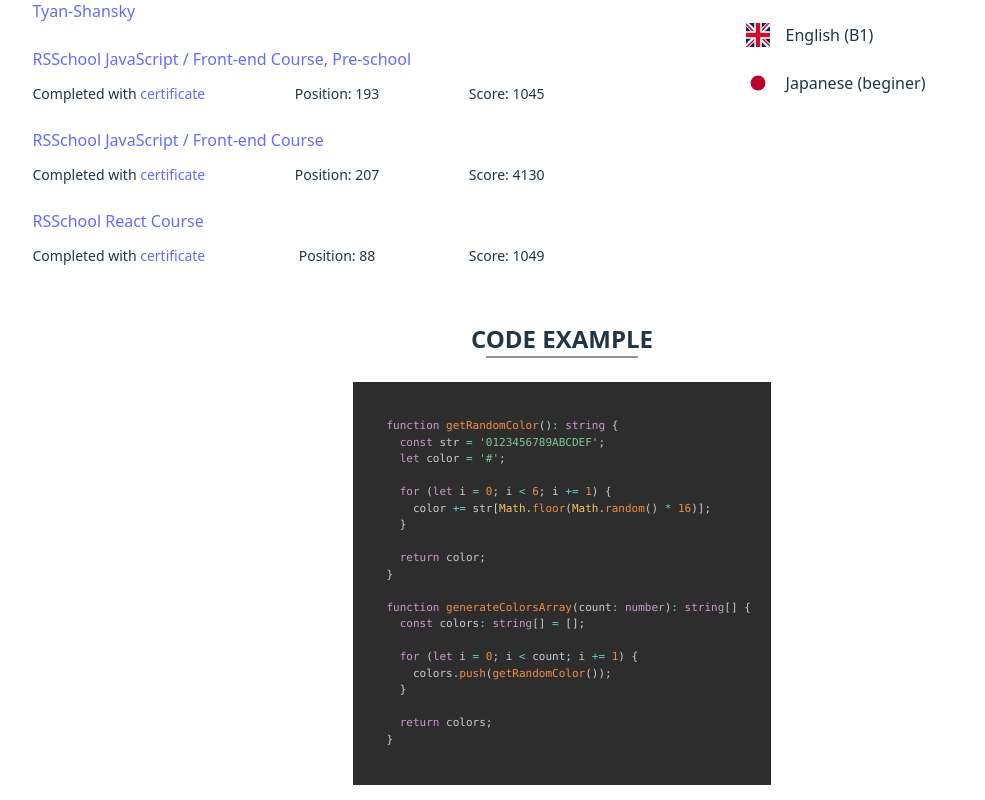
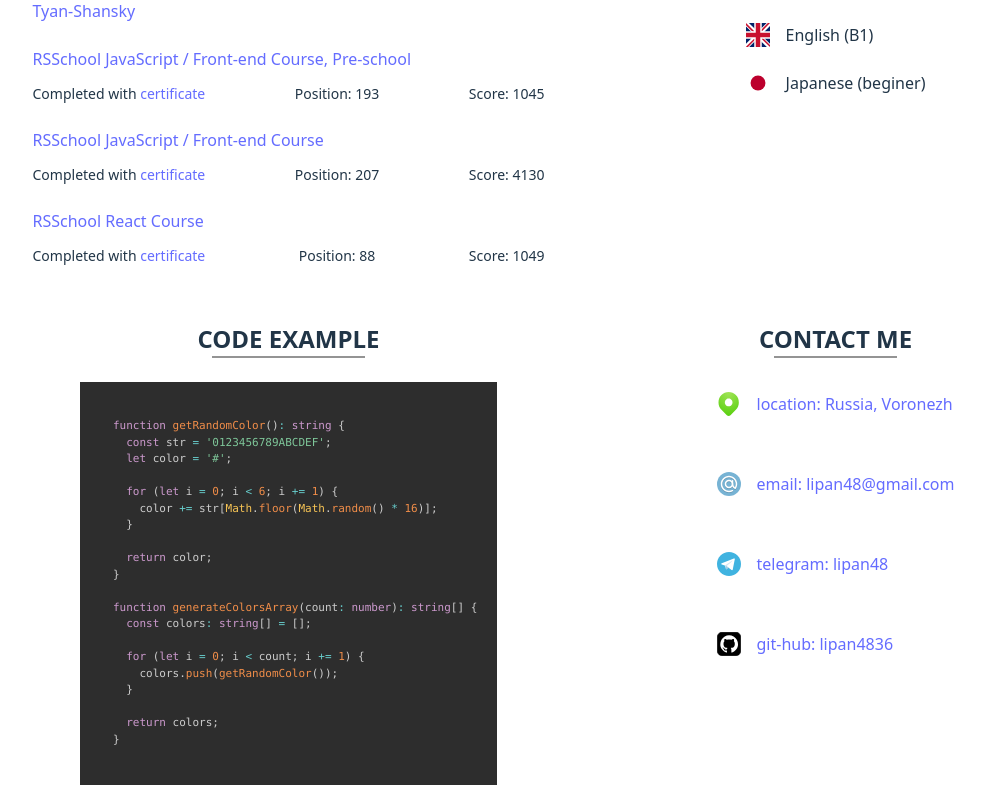
Before and after one commit to lipan4836/lipan4836, a React (Vite) app in the folder cv/: page / in a window 1280 px wide. Shown: the part 1018-1818 px from the top of the page, without its empty margins (78-1063 px from the left). Built offline with nearby package versions, Linux system fonts and the light colour scheme.

Commit message:
feat: implement contact section

```diff
--- a/cv/src/components/Main/Main.module.scss
+++ b/cv/src/components/Main/Main.module.scss
@@ -47,7 +47,8 @@
     .stack,
     .education,
     .languages,
-    .code-example {
+    .code-example,
+    .contact {
       display: flex;
       flex-direction: column;
       align-items: center;
@@ -128,5 +129,20 @@
         font-size: 11px;
       }
     }
+
+    .contact {
+      .content {
+        display: flex;
+        flex-direction: column;
+        gap: 24px;
+
+        .link {
+          display: flex;
+          gap: 16px;
+          align-items: center;
+          justify-content: start;
+        }
+      }
+    }
   }
 }
--- a/cv/src/components/Main/Main.tsx
+++ b/cv/src/components/Main/Main.tsx
@@ -6,6 +6,7 @@
 import Education from "./subs/Education";
 import Languages from "./subs/Languages";
 import CodeExample from "./subs/CodeExample";
+import Contact from "./subs/Contact";
 
 function Main(): ReactElement {
   return (
@@ -17,6 +18,7 @@
         <Education />
         <Languages />
         <CodeExample />
+        <Contact />
       </div>
     </main>
   );
--- /dev/null
+++ b/cv/src/components/Main/subs/Contact.tsx
@@ -0,0 +1,49 @@
+import type { ReactElement } from "react";
+import type { ContactProps } from "../../../types/types";
+import Icon from "../../UI/Icon/Icon";
+import styles from '../Main.module.scss'
+
+function Contact(): ReactElement {
+  const contactData: ContactProps[] = [
+    {
+      id: 1,
+      url: 'https://maps.app.goo.gl/MXRpQHBXB6EsWY496',
+      content: 'location: Russia, Voronezh',
+      markId: 'location',
+    },
+    {
+      id: 2,
+      url: 'email:lipan48@gmail.com',
+      content: 'email: lipan48@gmail.com',
+      markId: 'email',
+    },
+    {
+      id: 3,
+      url: 'tg://resolve?domain=lipan48',
+      content: 'telegram: lipan48',
+      markId: 'telegram',
+    },
+    {
+      id: 4,
+      url: 'https://github.com/lipan4836',
+      content: 'git-hub: lipan4836',
+      markId: 'github',
+    },
+  ]
+
+  return (
+    <section className={styles.contact}>
+      <h2>CONTACT ME</h2>
+      <div className={styles.content}>
+        {contactData.map((contact) => (
+          <a className={styles.link} href={contact.url} key={contact.id} target="_blank" rel="noreferrer">
+            <Icon spriteName="socials-sprite" idSprite={contact.markId} />
+            <p>{contact.content}</p>
+          </a>
+        ))}
+      </div>
+    </section>
+  );
+}
+
+export default Contact;
```
Also changed, not shown: cv/src/types/types.ts (+7 -0 lines), cv/public/socials-sprite.svg.
